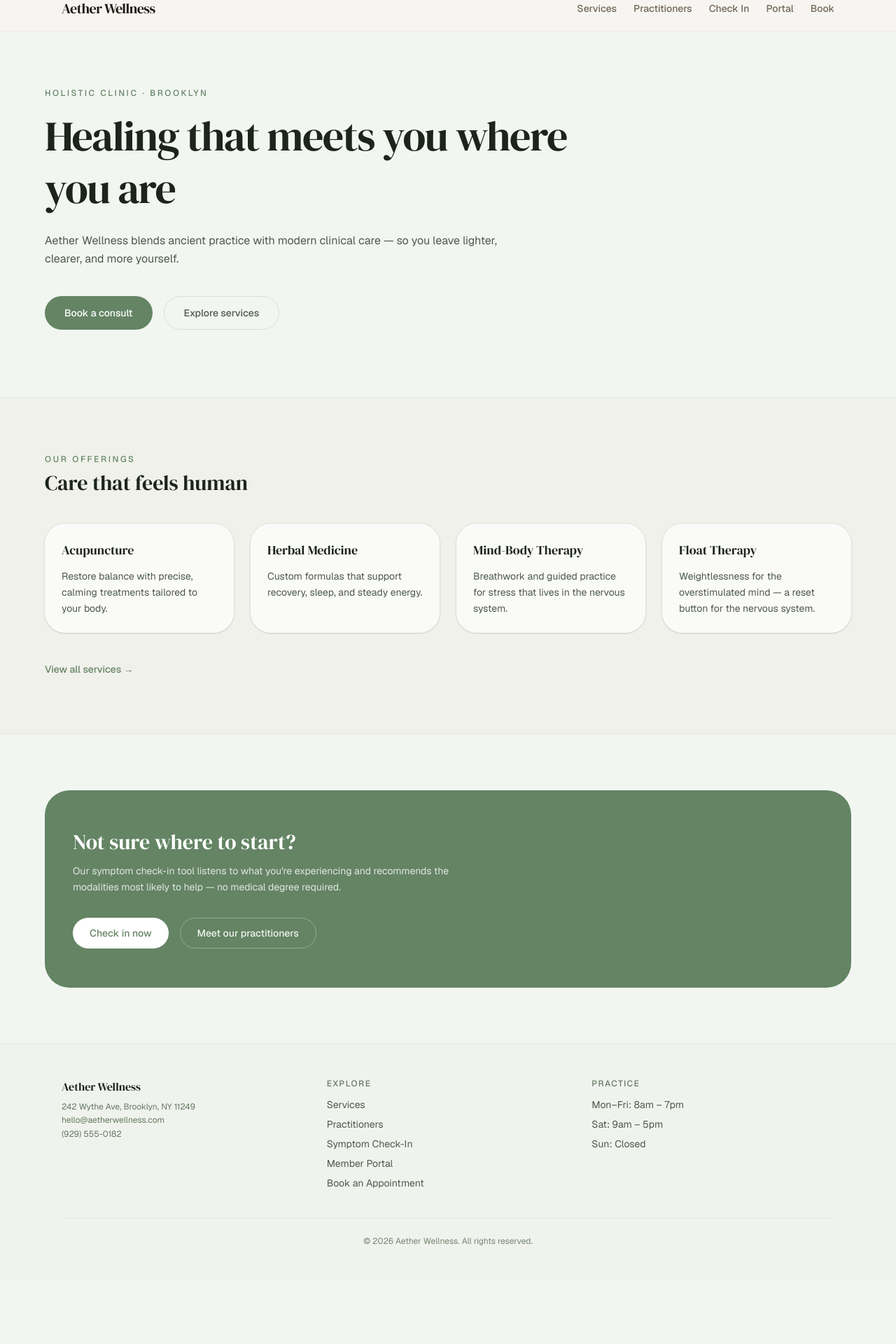
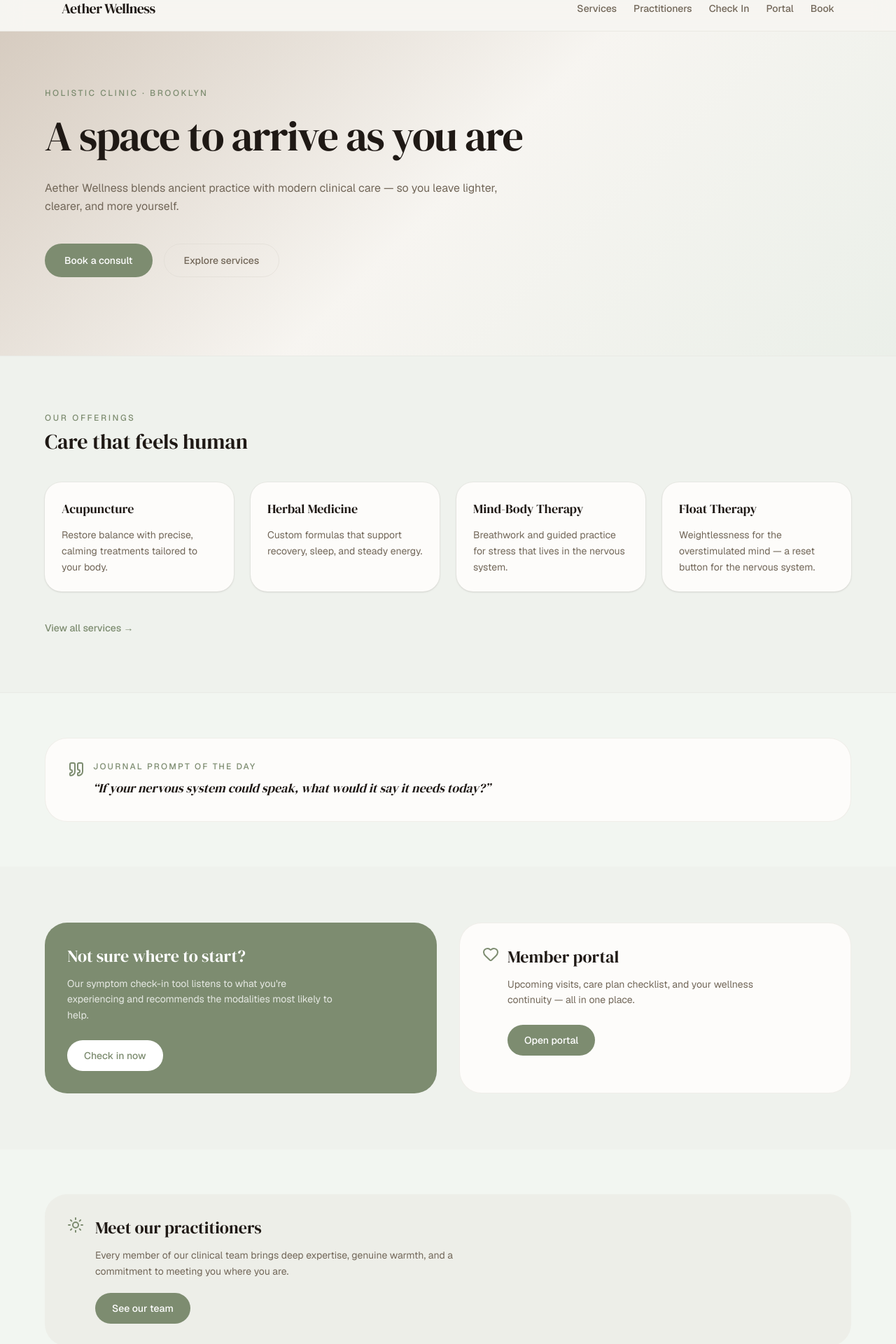
Before and after one commit to anas-khan-antimatter/mkt-aether-wellness, a Next.js app: page / in a window 1280 px wide. Shown: the part 20-1940 px from the top of the page at 70% size. Before the commit the page ends 1849 px from the top, so only its background shows below. Built offline with nearby package versions, Linux system fonts and the light colour scheme; a web font is replaced by a local one.

Commit message:
antimatter: checkpoint c-1790732962288-ubgez

```diff
--- a/src/app/page.tsx
+++ b/src/app/page.tsx
@@ -1,4 +1,8 @@
+"use client";
+
 import Link from "next/link";
+import { useState } from "react";
+import { Sparkles, Heart, Sun, Moon, Spline, Quote } from "lucide-react";
 
 const services = [
   { title: "Acupuncture", body: "Restore balance with precise, calming treatments tailored to your body." },
@@ -8,26 +12,37 @@ const services = [
 ];
 
 export default function Home() {
+  const [promptOfDay, setPrompt] = useState("");
+  const [promptLoading, setPromptLoading] = useState(true);
+
+  // Fetch journal prompt on load
+  fetch("/api/prompt")
+    .then((r) => r.json())
+    .then((d) => { setPrompt(d.prompt); setPromptLoading(false); })
+    .catch(() => setPromptLoading(false));
+
   return (
     <main>
-      {/* Hero */}
-      <section className="relative overflow-hidden px-6 pb-24 pt-20">
-        <div className="mx-auto max-w-6xl">
-          <p className="text-xs font-medium uppercase tracking-[0.22em] text-[oklch(0.58_0.06_145)]">
+      {/* Hero — soft clinical, breathing-room whitespace */}
+      <section className="relative overflow-hidden px-6 pb-28 pt-20">
+        {/* Ambient gradient */}
+        <div className="absolute inset-0 bg-clay-sage -z-10" />
+        <div className="mx-auto max-w-6xl relative">
+          <p className="text-xs font-medium uppercase tracking-[0.22em] text-[oklch(0.62_0.045_130)]">
             Holistic clinic · Brooklyn
           </p>
-          <h1 className="mt-4 max-w-3xl font-serif text-5xl leading-tight tracking-tight text-[oklch(0.25_0.02_140)] md:text-6xl">
-            Healing that meets you where you are
+          <h1 className="mt-4 max-w-3xl font-serif text-5xl leading-tight tracking-tight text-[oklch(0.22_0.012_55)] md:text-6xl">
+            A space to arrive as you are
           </h1>
-          <p className="mt-6 max-w-2xl text-base leading-relaxed text-[oklch(0.45_0.025_140)]">
+          <p className="mt-6 max-w-2xl text-base leading-relaxed text-[oklch(0.52_0.025_75)]">
             Aether Wellness blends ancient practice with modern clinical care — so you leave
             lighter, clearer, and more yourself.
           </p>
           <div className="mt-10 flex flex-wrap gap-4">
-            <Link href="/book" className="inline-flex h-12 items-center rounded-full bg-[oklch(0.58_0.06_145)] px-7 text-sm font-medium text-white transition-all hover:bg-[oklch(0.52_0.06_145)] hover:shadow-lg hover:shadow-[oklch(0.58_0.06_145/0.25)]">
+            <Link href="/book" className="inline-flex h-12 items-center rounded-spa bg-[oklch(0.62_0.045_130)] px-7 text-sm font-medium text-white transition-all hover:bg-[oklch(0.58_0.045_130)]">
               Book a consult
             </Link>
-            <Link href="/services" className="inline-flex h-12 items-center rounded-full border border-[oklch(0.82_0.012_110/0.5)] px-7 text-sm font-medium text-[oklch(0.45_0.025_140)] transition-all hover:bg-white/70 hover:text-[oklch(0.25_0.02_140)]">
+            <Link href="/services" className="inline-flex h-12 items-center rounded-spa border border-[oklch(0.88_0.01_75/0.5)] px-7 text-sm font-medium text-[oklch(0.52_0.025_75)] transition-all hover:bg-[oklch(0.99_0.003_80)] hover:text-[oklch(0.22_0.012_55)]">
               Explore services
             </Link>
           </div>
@@ -35,45 +50,105 @@ export default function Home() {
       </section>
 
       {/* Services preview */}
-      <section className="border-y border-[oklch(0.82_0.012_110/0.3)] bg-[oklch(0.88_0.025_80/0.15)] px-6 py-20">
+      <section className="border-y border-[oklch(0.88_0.01_75/0.3)] bg-[oklch(0.85_0.02_70/0.1)] px-6 py-20">
         <div className="mx-auto max-w-6xl">
-          <p className="text-xs font-medium uppercase tracking-[0.22em] text-[oklch(0.58_0.06_145)]">
+          <p className="text-xs font-medium uppercase tracking-[0.22em] text-[oklch(0.62_0.045_130)]">
             Our offerings
           </p>
-          <h2 className="mt-2 font-serif text-3xl text-[oklch(0.25_0.02_140)]">
+          <h2 className="mt-2 font-serif text-3xl text-[oklch(0.22_0.012_55)]">
             Care that feels human
           </h2>
           <div className="mt-10 grid gap-6 md:grid-cols-2 lg:grid-cols-4">
             {services.map((s) => (
-              <div key={s.title} className="rounded-2xl bg-white/70 p-6 shadow-sm ring-1 ring-[oklch(0.82_0.012_110/0.3)] transition-all hover:bg-white hover:shadow-md">
-                <h3 className="font-serif text-lg text-[oklch(0.25_0.02_140)]">{s.title}</h3>
-                <p className="mt-3 text-sm leading-relaxed text-[oklch(0.45_0.025_140)]">{s.body}</p>
+              <div key={s.title} className="rounded-spa bg-[oklch(0.99_0.003_80)] p-6 shadow-sm ring-1 ring-[oklch(0.88_0.01_75/0.3)] transition-all hover:shadow-md">
+                <h3 className="font-serif text-lg text-[oklch(0.22_0.012_55)]">{s.title}</h3>
+                <p className="mt-3 text-sm leading-relaxed text-[oklch(0.52_0.025_75)]">{s.body}</p>
               </div>
             ))}
           </div>
           <div className="mt-10">
-            <Link href="/services" className="text-sm font-medium text-[oklch(0.58_0.06_145)] transition-colors hover:text-[oklch(0.52_0.06_145)]">
+            <Link href="/services" className="text-sm font-medium text-[oklch(0.62_0.045_130)] transition-colors hover:text-[oklch(0.58_0.045_130)]">
               View all services &rarr;
             </Link>
           </div>
         </div>
       </section>
 
-      {/* Check-in prompt */}
-      <section className="px-6 py-20">
+      {/* Journal prompt — daily */}
+      <section className="px-6 py-16">
         <div className="mx-auto max-w-6xl">
-          <div className="rounded-3xl bg-[oklch(0.58_0.06_145)] px-10 py-14 text-white">
-            <h2 className="font-serif text-3xl">Not sure where to start?</h2>
-            <p className="mt-3 max-w-xl text-sm leading-relaxed text-white/80">
-              Our symptom check-in tool listens to what you&apos;re experiencing and recommends the modalities most likely to help — no medical degree required.
-            </p>
-            <div className="mt-8 flex flex-wrap gap-4">
-              <Link href="/check-in" className="inline-flex h-11 items-center rounded-full bg-white px-6 text-sm font-medium text-[oklch(0.58_0.06_145)] transition-all hover:bg-white/90">
-                Check in now
-              </Link>
-              <Link href="/team" className="inline-flex h-11 items-center rounded-full border border-white/30 px-6 text-sm font-medium text-white/90 transition-all hover:bg-white/10">
-                Meet our practitioners
-              </Link>
+          <div className="rounded-spa-lg border border-[oklch(0.88_0.01_75/0.4)] bg-[oklch(0.99_0.003_80)] p-8">
+            <div className="flex items-start gap-3">
+              <Quote className="h-6 w-6 text-[oklch(0.62_0.045_130)]" />
+              <div>
+                <p className="text-xs font-medium uppercase tracking-[0.18em] text-[oklch(0.62_0.045_130)]">
+                  Journal prompt of the day
+                </p>
+                {promptLoading ? (
+                  <p className="mt-2 text-sm italic text-[oklch(0.52_0.025_75)]">Loading today&apos;s prompt...</p>
+                ) : (
+                  <p className="mt-2 font-serif text-lg italic leading-relaxed text-[oklch(0.22_0.012_55)]">
+                    &ldquo;{promptOfDay}&rdquo;
+                  </p>
+                )}
+              </div>
+            </div>
+          </div>
+        </div>
+      </section>
+
+      {/* Check-in + Portal CTA */}
+      <section className="bg-[oklch(0.85_0.02_70/0.1)] px-6 py-20">
+        <div className="mx-auto max-w-6xl">
+          <div className="grid gap-8 md:grid-cols-2">
+            <div className="rounded-spa-lg bg-[oklch(0.62_0.045_130)] p-8 text-white">
+              <h2 className="font-serif text-2xl">Not sure where to start?</h2>
+              <p className="mt-3 max-w-sm text-sm leading-relaxed text-white/80">
+                Our symptom check-in tool listens to what you&apos;re experiencing and recommends the modalities most likely to help.
+              </p>
+              <div className="mt-6">
+                <Link href="/check-in" className="inline-flex h-11 items-center rounded-spa bg-white px-6 text-sm font-medium text-[oklch(0.62_0.045_130)] transition-all hover:bg-white/90">
+                  Check in now
+                </Link>
+              </div>
+            </div>
+            <div className="rounded-spa-lg border border-[oklch(0.88_0.01_75/0.4)] bg-[oklch(0.99_0.003_80)] p-8">
+              <div className="flex items-start gap-3">
+                <Heart className="h-6 w-6 text-[oklch(0.62_0.045_130)]" />
+                <div>
+                  <h2 className="font-serif text-2xl text-[oklch(0.22_0.012_55)]">Member portal</h2>
+                  <p className="mt-3 max-w-sm text-sm leading-relaxed text-[oklch(0.52_0.025_75)]">
+                    Upcoming visits, care plan checklist, and your wellness continuity — all in one place.
+                  </p>
+                  <div className="mt-6">
+                    <Link href="/portal" className="inline-flex h-11 items-center rounded-spa bg-[oklch(0.62_0.045_130)] px-6 text-sm font-medium text-white transition-all hover:bg-[oklch(0.58_0.045_130)]">
+                      Open portal
+                    </Link>
+                  </div>
+                </div>
+              </div>
+            </div>
+          </div>
+        </div>
+      </section>
+
+      {/* Practitioners callout */}
+      <section className="px-6 py-16">
+        <div className="mx-auto max-w-6xl">
+          <div className="rounded-spa-lg bg-[oklch(0.85_0.02_70/0.2)] p-8">
+            <div className="flex items-start gap-4">
+              <Sun className="h-6 w-6 text-[oklch(0.62_0.045_130)]" />
+              <div>
+                <h2 className="font-serif text-2xl text-[oklch(0.22_0.012_55)]">Meet our practitioners</h2>
+                <p className="mt-3 max-w-lg text-sm leading-relaxed text-[oklch(0.52_0.025_75)]">
+                  Every member of our clinical team brings deep expertise, genuine warmth, and a commitment to meeting you where you are.
+                </p>
+                <div className="mt-5">
+                  <Link href="/team" className="inline-flex h-11 items-center rounded-spa bg-[oklch(0.62_0.045_130)] px-6 text-sm font-medium text-white transition-all hover:bg-[oklch(0.58_0.045_130)]">
+                    See our team
+                  </Link>
+                </div>
+              </div>
             </div>
           </div>
         </div>
```
